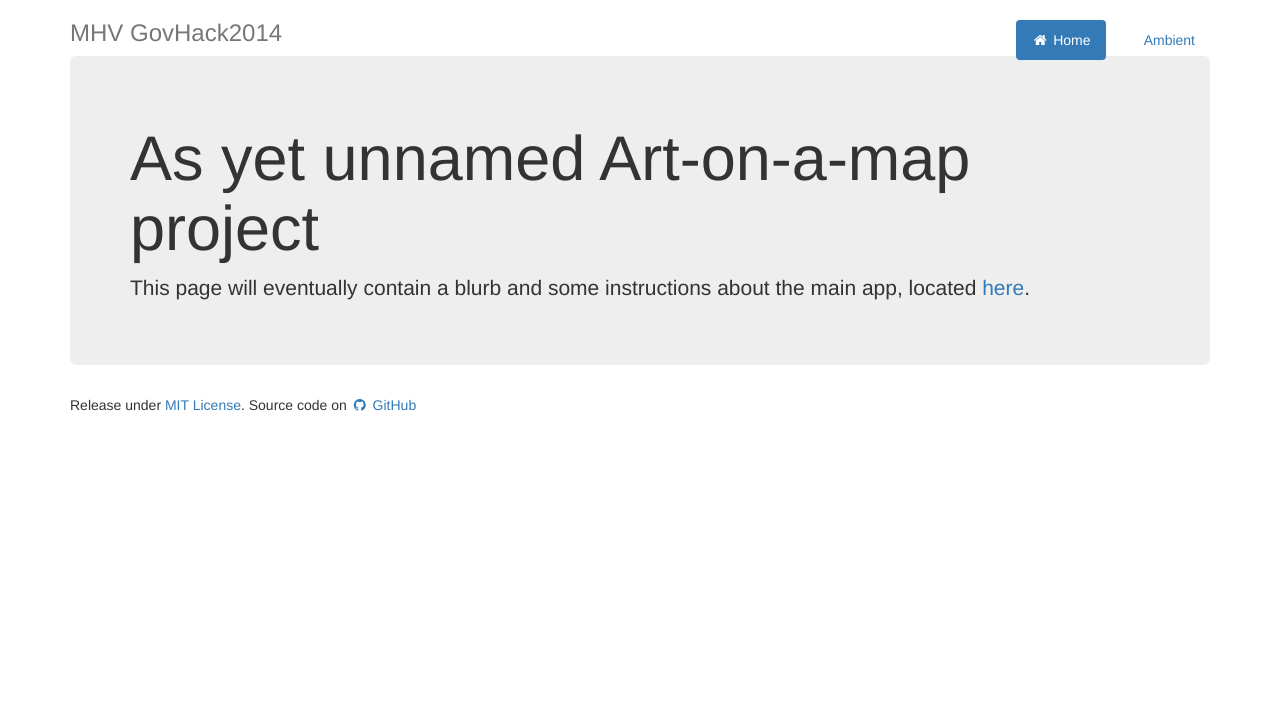
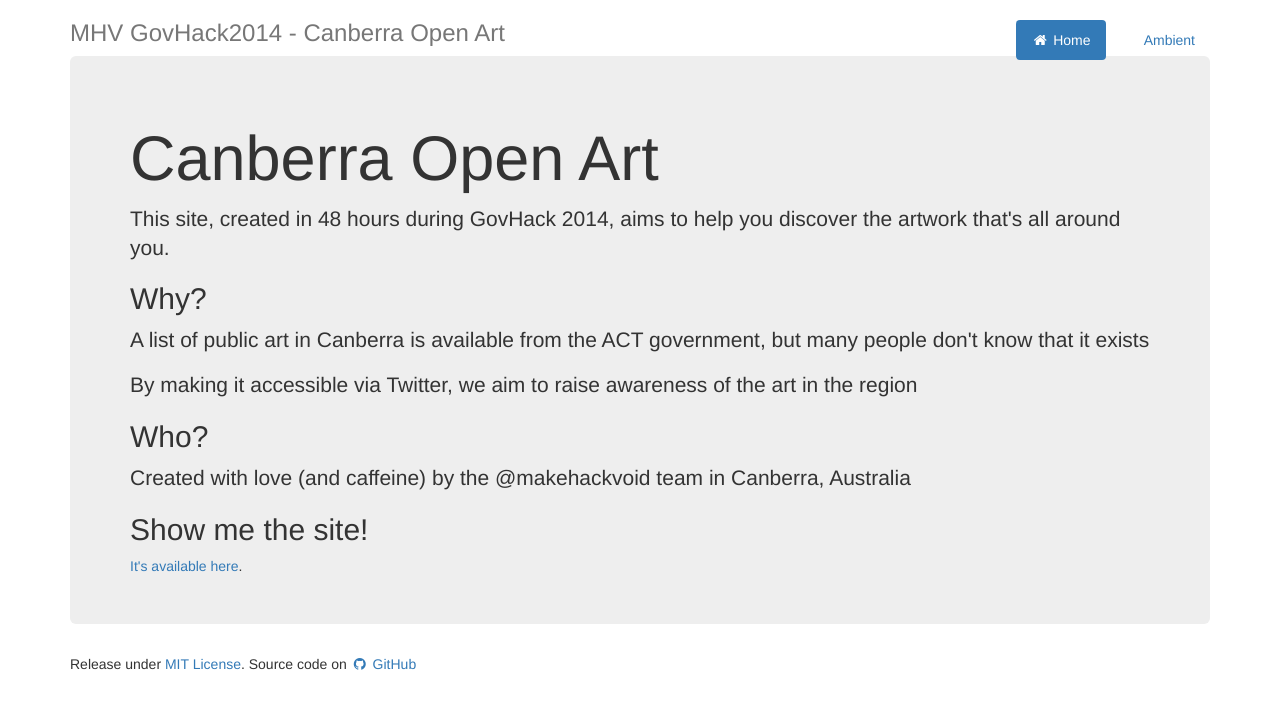
Before and after one commit to makehackvoid/govhack2014, a Python web app: template govhack2014/templates/index.html in a window 1280 px wide. Shown: the top 709 px of the page. Run offline with Jinja, Linux system fonts and the light colour scheme; the template is opened without the code that fills it, so the values that code supplies are empty; some libraries are stand-ins or nearby versions.

Commit message:
Second attempt at front page text

```diff
--- a/govhack2014/templates/index.html
+++ b/govhack2014/templates/index.html
@@ -3,11 +3,21 @@
 
 {% block title %}Index{% endblock %}
 {% block content %}
-    <h3 class="text-muted">MHV GovHack2014</h3>
+    <h3 class="text-muted">MHV GovHack2014 - Canberra Open Art</h3>
       </div>
 
       <div class="jumbotron">
-        <h1>As yet unnamed Art-on-a-map project</h1>
-        <p class="lead">This page will eventually contain a blurb and some instructions about the main app, located <a href="/ambient">here</a>.</p>
+        <h1>Canberra Open Art</h1>
+        <p class="lead">This site, created in 48 hours during GovHack 2014, aims to help you discover the artwork that's all around you.</p>
+
+		<h2>Why?</h2>
+    	<p>A list of public art in Canberra is available from the ACT government, but many people don't know that it exists</p>
+    	<p>By making it accessible via Twitter, we aim to raise awareness of the art in the region</p>
+
+    	<h2>Who?</h2>
+    	<p>Created with love (and caffeine) by the @makehackvoid team in Canberra, Australia</p>
+
+    	<h2>Show me the site!</h2>
+        <a href="/ambient">It's available here</a>.
       </div>
 {% endblock %}
```
